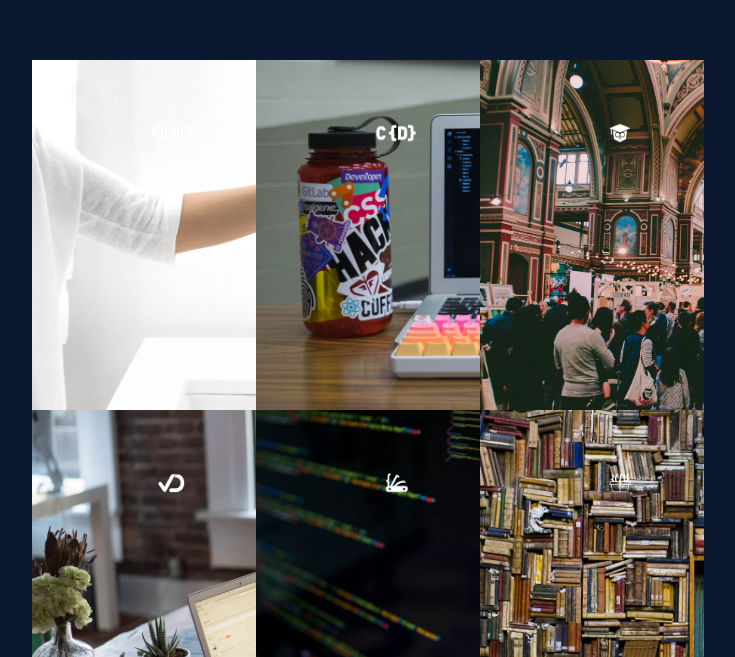
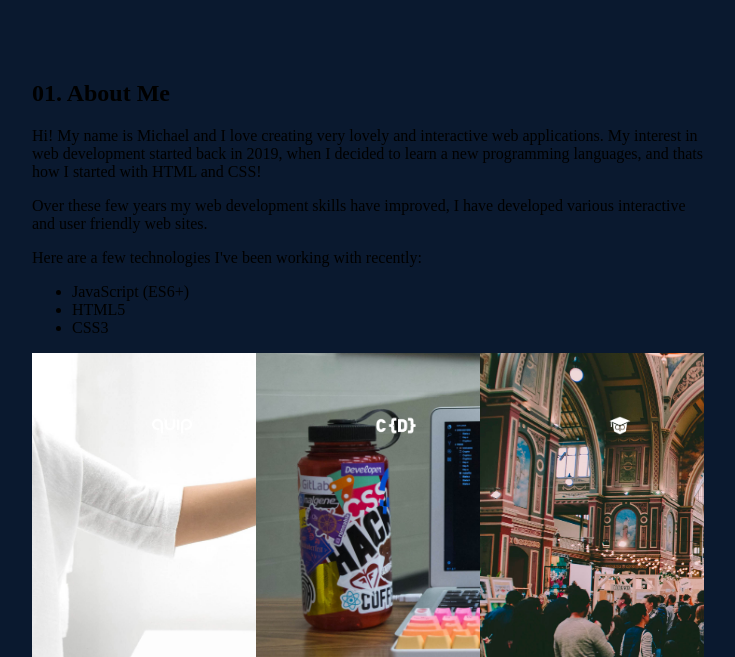
Before and after one commit to michaelokolo/portfolio-website, a plain HTML site: page index.html in a window 1280 px wide. Shown: the part 920-1577 px from the top of the page, without its empty margins (272-1007 px from the left). Drawn offline with Linux system fonts and the light colour scheme.

Commit message:
commence section 2

```diff
--- a/index.html
+++ b/index.html
@@ -54,7 +54,7 @@
 
 <div class="main-content">
 <div class="center">
-<div class="Introduction-items-wrapper">
+<section class="Introduction-items-wrapper">
 	<div class="introduction-item-word">
 	<h1 class="intro-header">Hi, my name is</h1>
 	<h2 class="Intro-name">Michael Okolo.</h2>
@@ -68,7 +68,33 @@
 	<a class="work" href="#" target="_blank">Check out my work!</a>
 	</div>
 	</div>
-</div>
+</section>
+
+<section class="about-me">
+	<h2 class="01-about-me"><span>01.</span> About Me</h2>
+	<div class="about-me-content">
+		<div class="about-me-content-left">
+			<div>
+				<p>Hi! My name is Michael and I love creating very lovely and
+					interactive web applications.
+					My interest in web development started back in 2019,
+					when I decided to learn a new programming languages, and thats how I started with HTML and CSS!</p>
+				<p>Over these few years my web development skills have improved, I have developed various interactive and user friendly web sites.
+				</p>
+				<p>Here are a few technologies I've been working with recently:</p>
+			</div>
+			<ul>
+				<li>JavaScript (ES6+)</li>
+				<li>HTML5</li>
+				<li>CSS3</li>
+			</ul>
+		</div>
+		<div class="about-me-content-right">
+			<!-- picture -->
+		</div>
+
+	</div>
+</section>
 
 <div class="container">
 <div class="content-wrapper">
```
